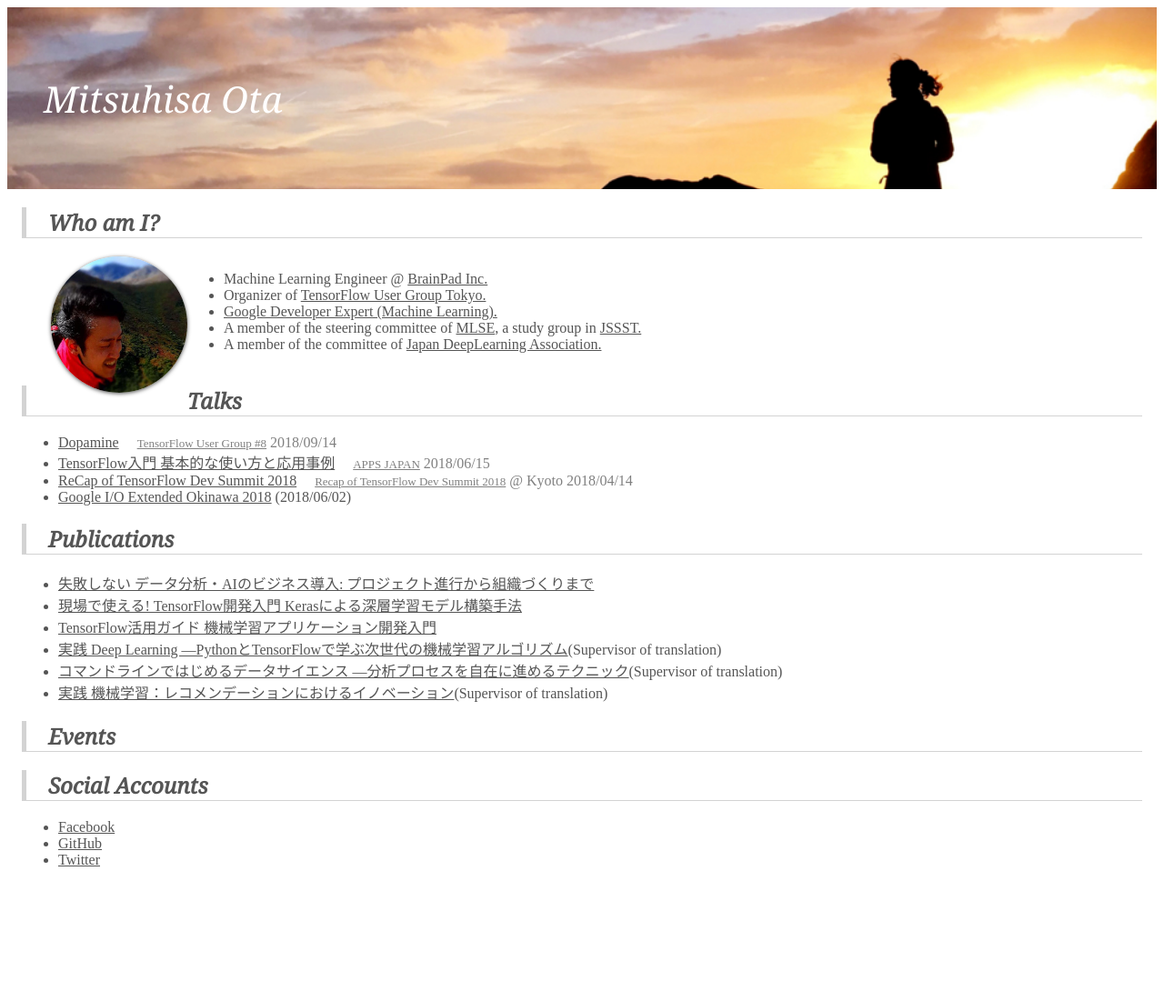
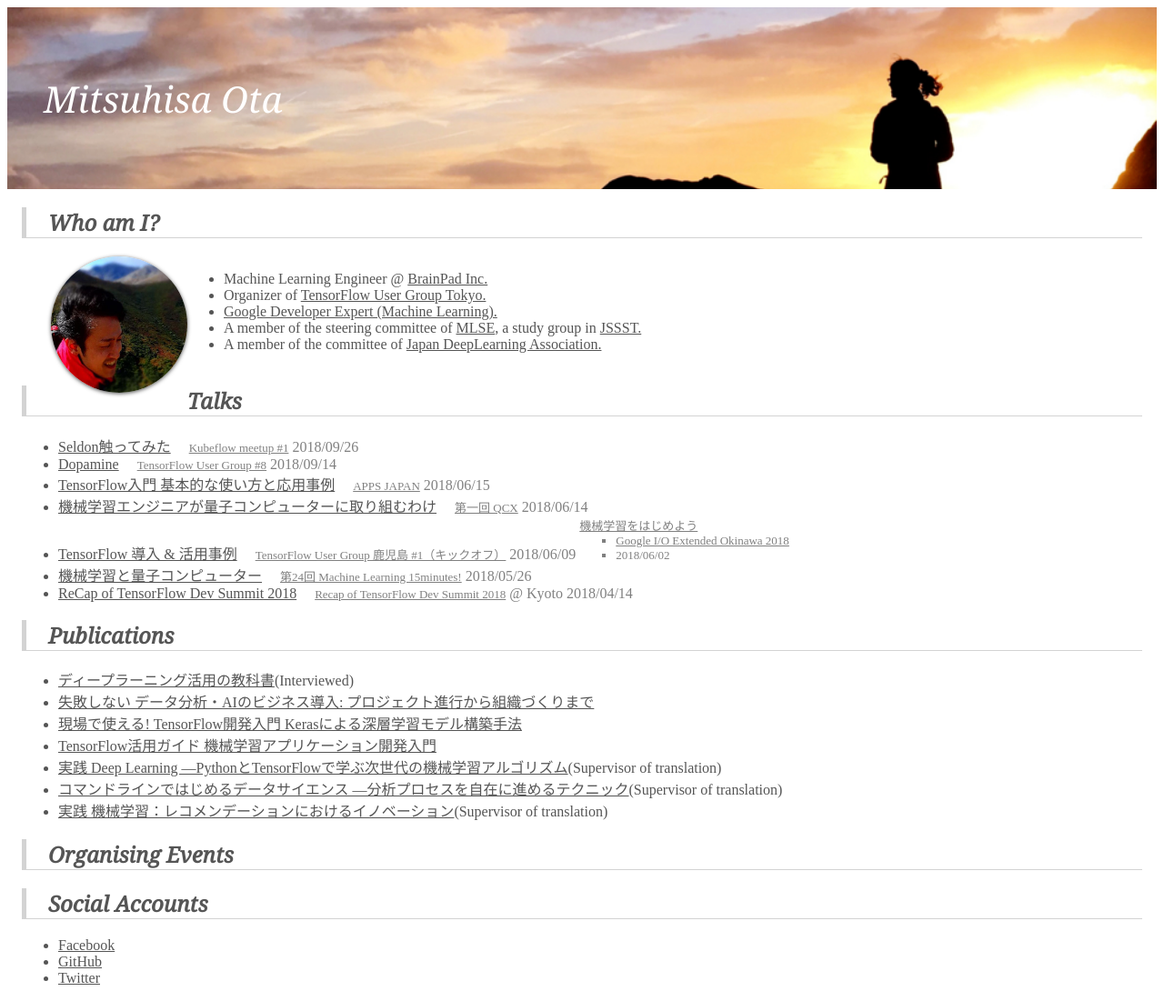
Before and after one commit to ohtaman/ohtaman.github.io, a Jekyll site: the page built from index.md, in a window 1280 px wide. Shown: the whole page at 91% size. Built offline with Jekyll 4.4.1, drawn with Linux system fonts in a browser that asks for light colours; nearby versions of some CDN libraries; before the commit the page ends 971 px from its top, so only the background shows below that.

Commit message:
Update index.md

```diff
--- a/index.md
+++ b/index.md
@@ -16,20 +16,35 @@ title: Mitsuhisa Ota
 
 ## Talks
 
+- [Seldon触ってみた](https://docs.google.com/presentation/d/e/2PACX-1vQurY8sa3Tx6kdI0noE_IvhXDX8ukpNAMTL_vA_1lldZTkwygxEYhaMgvLlY5iuNLqW6jDUZ4rMB6jD/pub?start=false&loop=false&delayms=3000)
+  - [Kubeflow meetup #1](https://daft.connpass.com/event/100292/)
+  - 2018/09/26
 - [Dopamine](https://docs.google.com/presentation/d/e/2PACX-1vTqTs68hKJSLLqmvPmjxNRt_xfPpQdegBKsZ4enxHZRhs1URk5tMW8y2_o8-mvlT9nhOZhDgNu0yIGP/pub?start=false&loop=false&delayms=3000)
   - [TensorFlow User Group #8](https://tfug-tokyo.connpass.com/event/97836/)
   - 2018/09/14
 - [TensorFlow入門 基本的な使い方と応用事例](https://docs.google.com/presentation/d/e/2PACX-1vRZEQVh0KHDEedwRcnlWsZK0C72yq7dA11WKyYCw6UffBShIMADrhJ0_tKfH_Y9SAMH1enljA_5p2IC/pub?start=false&loop=false&delayms=3000)
   - [APPS JAPAN](https://www.f2ff.jp/apps-japan/2018/)
   - 2018/06/15
+- [機械学習エンジニアが量子コンピューターに取り組むわけ](https://docs.google.com/presentation/d/e/2PACX-1vRfRoJhZgFeMNQos18v5yU5i5DWW88kxPoNzaIRf0XvvB_kgJiz04ZuI-k50Z3urOXx2zuUAcUtgKQ_/pub?start=false&loop=false&delayms=3000)
+  - [第一回 QCX](https://qri.connpass.com/event/86413/)
+  - 2018/06/14
+- [TensorFlow 導入 & 活用事例]()
+  - [TensorFlow User Group 鹿児島 #1（キックオフ）](https://tfug-kagoshima.connpass.com/event/87992/)
+  - 2018/06/09
+  - [機械学習をはじめよう](https://docs.google.com/presentation/d/e/2PACX-1vQfv2VjMln4MM6SMvqQfYwYZVAEHx0XgeRqKCdk89BwlmjW91gI4TH5lqMUVGFubyKq69QfH8_nnug1/pub?start=false&loop=false&delayms=3000)
+    - [Google I/O Extended Okinawa 2018](https://okipug.connpass.com/event/86509/)
+    - 2018/06/02
+- [機械学習と量子コンピューター](https://docs.google.com/presentation/d/e/2PACX-1vQi0aTmmQEYWAjmE0x9uXPvPqvlk31-2ZUM-qJxbHP_1B_0P__-97vRkO7iTgjF2zN67WKpq5TYqSQs/pub?start=false&loop=false&delayms=3000)
+  - [第24回 Machine Learning 15minutes!](https://machine-learning15minutes.connpass.com/event/85393/)
+  - 2018/05/26
 - [ReCap of TensorFlow Dev Summit 2018](https://docs.google.com/presentation/d/e/2PACX-1vSMGl0DXxtS6wtykuNq-A6P_Ew6NLrY6xiK4YCoFdiMJDzqEMFplkrLaaMT-VIh-ulGE_Oc9wY-ahlm/pub?start=false&loop=false&delayms=3000)
   - [Recap of TensorFlow Dev Summit 2018](https://gdgkyoto.connpass.com/event/83884/) @ Kyoto
   - 2018/04/14
-- [Google I/O Extended Okinawa 2018](https://okipug.connpass.com/event/86509/) (2018/06/02)
 {: .talks-contents}
 
 ## Publications
 
+- [ディープラーニング活用の教科書](https://www.amazon.co.jp/dp/4296100548)(Interviewed)
 - [失敗しない データ分析・AIのビジネス導入: プロジェクト進行から組織づくりまで](https://www.amazon.co.jp/dp/4627854110)
 - [現場で使える! TensorFlow開発入門 Kerasによる深層学習モデル構築手法](https://www.amazon.co.jp/dp/4798154121)
 - [TensorFlow活用ガイド 機械学習アプリケーション開発入門](https://www.amazon.co.jp/dp/4774195049)
@@ -38,7 +53,7 @@ title: Mitsuhisa Ota
 - [実践 機械学習：レコメンデーションにおけるイノベーション](https://community.mapr.jp/pdf-practical-machine-learning.html)(Supervisor of translation)
 {: .publication-contents}
 
-## Events
+## Organising Events
 {: #events}
 
 ## Social Accounts
```
